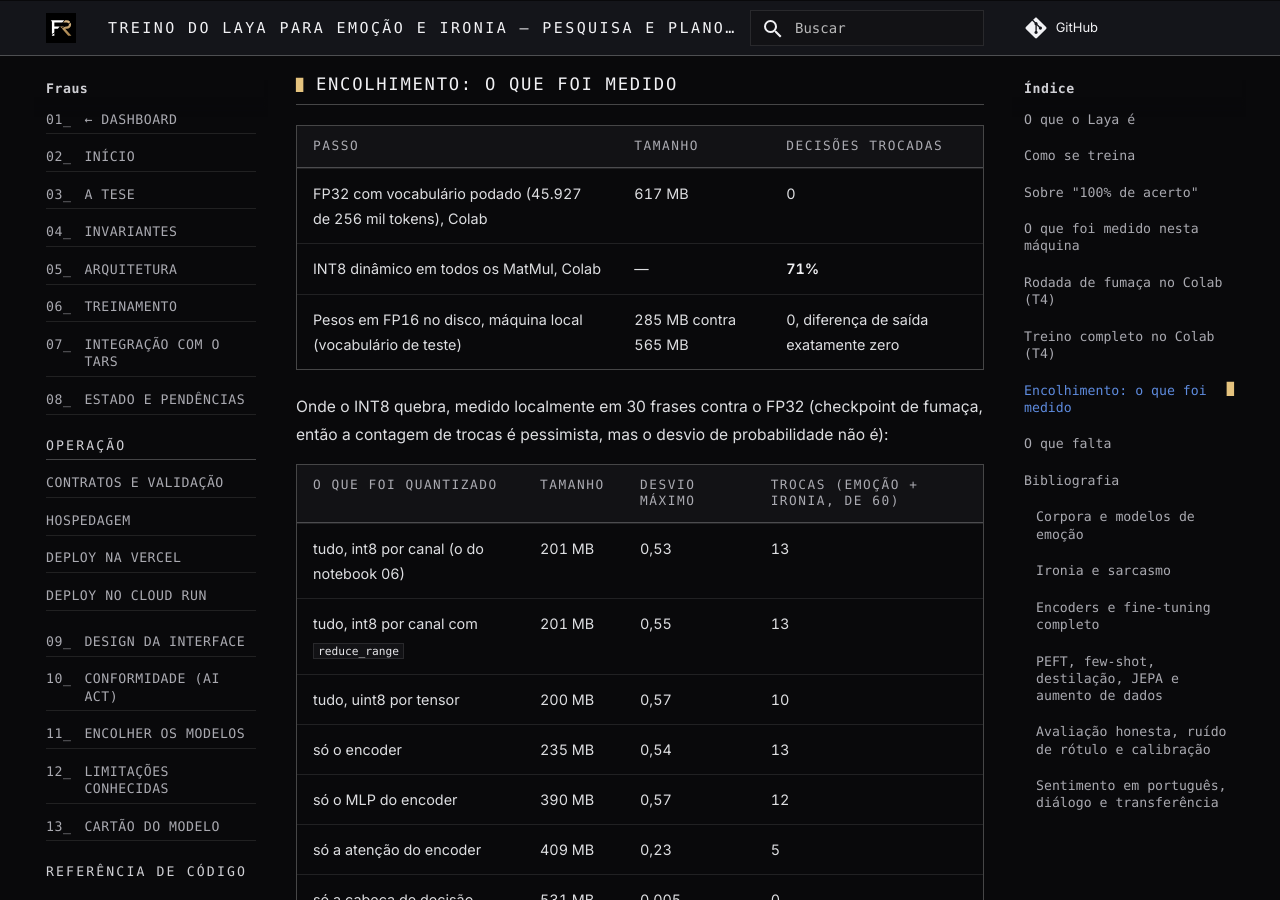
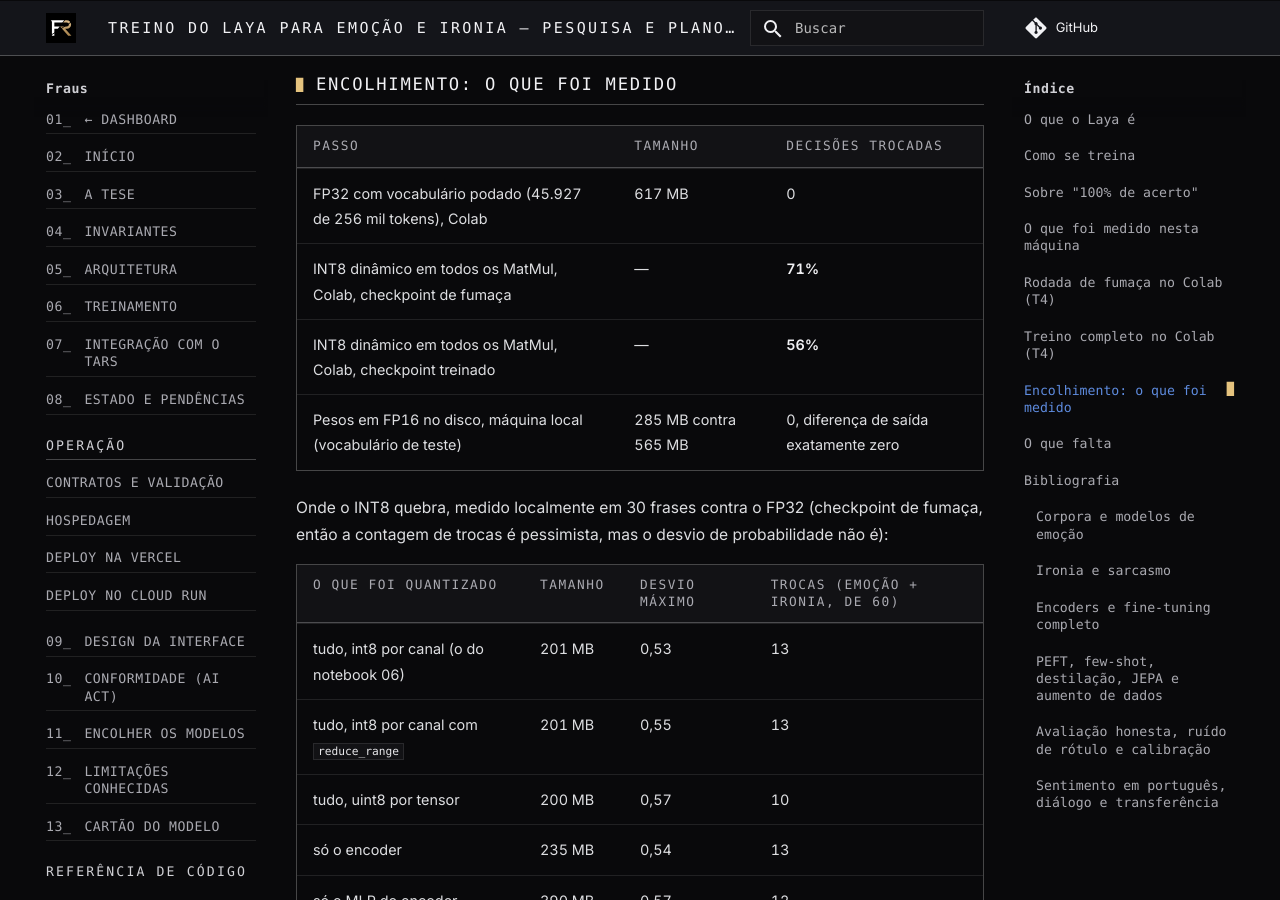
Before and after one commit to Joao-Tavares0312/Fraus, an MkDocs documentation site: the page built from docs/notas/2026-10-02-treino-laya.md, in a window 1280 px wide and 900 px high, scrolled down 5503 px. Built offline with MkDocs 1.6.1 and Material for MkDocs 9.7.7, drawn with Linux system fonts in a browser that asks for light colours; some web fonts are replaced; comment, search, counter and statistics services are not loaded.

Commit message:
docs(laya): int8 reprovado tambem no checkpoint treinado
Co-Authored-By: Neuro <neuro.chan.dev@gmail.com>

```diff
--- a/docs/notas/2026-10-02-treino-laya.md
+++ b/docs/notas/2026-10-02-treino-laya.md
@@ -167,7 +167,8 @@ ver a contagem de classes que a célula 5 imprime.
 | Passo | Tamanho | Decisões trocadas |
 |---|---|---|
 | FP32 com vocabulário podado (45.927 de 256 mil tokens), Colab | 617 MB | 0 |
-| INT8 dinâmico em todos os MatMul, Colab | — | **71%** |
+| INT8 dinâmico em todos os MatMul, Colab, checkpoint de fumaça | — | **71%** |
+| INT8 dinâmico em todos os MatMul, Colab, checkpoint treinado | — | **56%** |
 | Pesos em FP16 no disco, máquina local (vocabulário de teste) | 285 MB contra 565 MB | 0, diferença de saída exatamente zero |
 
 Onde o INT8 quebra, medido localmente em 30 frases contra o FP32 (checkpoint de
```
